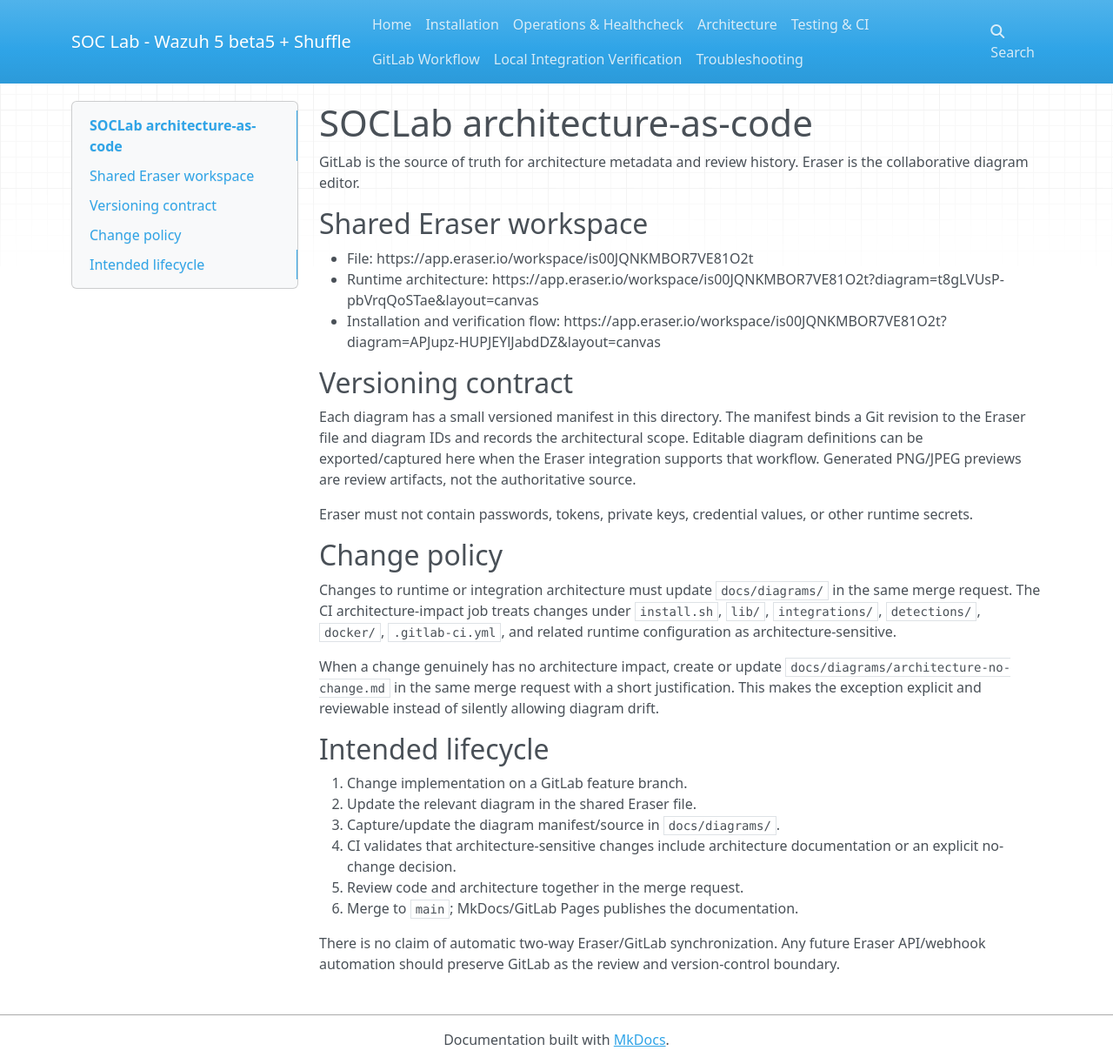
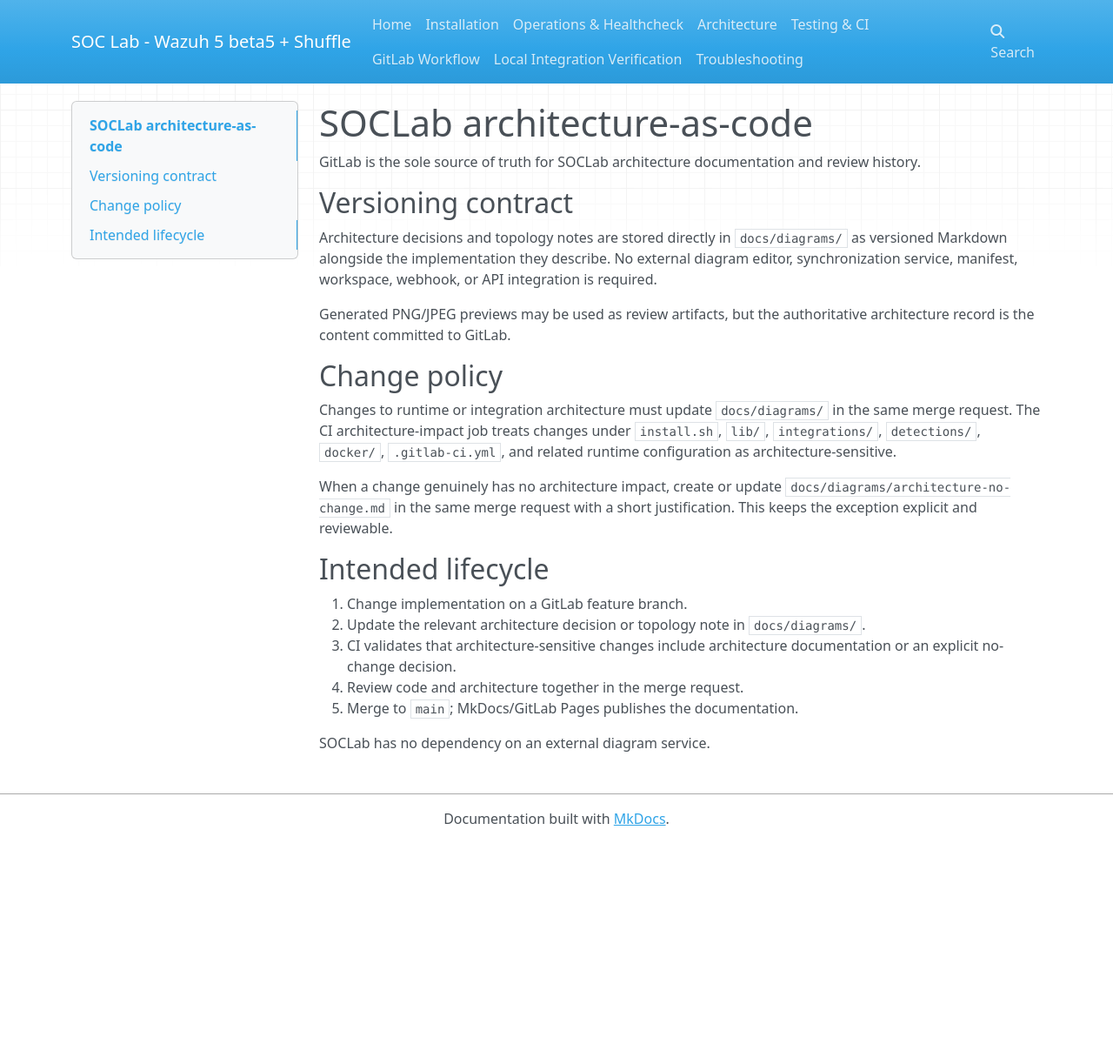
Before and after one commit to avioren/SOCLab, an MkDocs documentation site: the page built from docs/diagrams/README.md, in a window 1280 px wide and 1223 px high. Shown: the whole window at 87% size. Built offline with MkDocs 1.6.1, drawn with Linux system fonts in a browser that asks for light colours; nearby versions of some CDN libraries.

Commit message:
chore: remove Eraser integration and repository residuals

```diff
--- a/docs/diagrams/README.md
+++ b/docs/diagrams/README.md
@@ -1,32 +1,25 @@
 # SOCLab architecture-as-code
 
-GitLab is the source of truth for architecture metadata and review history. Eraser is the collaborative diagram editor.
-
-## Shared Eraser workspace
-
-- File: https://app.eraser.io/workspace/is00JQNKMBOR7VE81O2t
-- Runtime architecture: https://app.eraser.io/workspace/is00JQNKMBOR7VE81O2t?diagram=t8gLVUsP-pbVrqQoSTae&layout=canvas
-- Installation and verification flow: https://app.eraser.io/workspace/is00JQNKMBOR7VE81O2t?diagram=APJupz-HUPJEYlJabdDZ&layout=canvas
+GitLab is the sole source of truth for SOCLab architecture documentation and review history.
 
 ## Versioning contract
 
-Each diagram has a small versioned manifest in this directory. The manifest binds a Git revision to the Eraser file and diagram IDs and records the architectural scope. Editable diagram definitions can be exported/captured here when the Eraser integration supports that workflow. Generated PNG/JPEG previews are review artifacts, not the authoritative source.
+Architecture decisions and topology notes are stored directly in `docs/diagrams/` as versioned Markdown alongside the implementation they describe. No external diagram editor, synchronization service, manifest, workspace, webhook, or API integration is required.
 
-Eraser must not contain passwords, tokens, private keys, credential values, or other runtime secrets.
+Generated PNG/JPEG previews may be used as review artifacts, but the authoritative architecture record is the content committed to GitLab.
 
 ## Change policy
 
 Changes to runtime or integration architecture must update `docs/diagrams/` in the same merge request. The CI architecture-impact job treats changes under `install.sh`, `lib/`, `integrations/`, `detections/`, `docker/`, `.gitlab-ci.yml`, and related runtime configuration as architecture-sensitive.
 
-When a change genuinely has no architecture impact, create or update `docs/diagrams/architecture-no-change.md` in the same merge request with a short justification. This makes the exception explicit and reviewable instead of silently allowing diagram drift.
+When a change genuinely has no architecture impact, create or update `docs/diagrams/architecture-no-change.md` in the same merge request with a short justification. This keeps the exception explicit and reviewable.
 
 ## Intended lifecycle
 
 1. Change implementation on a GitLab feature branch.
-2. Update the relevant diagram in the shared Eraser file.
-3. Capture/update the diagram manifest/source in `docs/diagrams/`.
-4. CI validates that architecture-sensitive changes include architecture documentation or an explicit no-change decision.
-5. Review code and architecture together in the merge request.
-6. Merge to `main`; MkDocs/GitLab Pages publishes the documentation.
+2. Update the relevant architecture decision or topology note in `docs/diagrams/`.
+3. CI validates that architecture-sensitive changes include architecture documentation or an explicit no-change decision.
+4. Review code and architecture together in the merge request.
+5. Merge to `main`; MkDocs/GitLab Pages publishes the documentation.
 
-There is no claim of automatic two-way Eraser/GitLab synchronization. Any future Eraser API/webhook automation should preserve GitLab as the review and version-control boundary.
+SOCLab has no dependency on an external diagram service.
```
Also changed, not shown: docs/diagrams/eraser-manifest.yml (deleted, +0 -47 lines), docs/diagrams/shuffle-single-node-swarm.md (+2 -2 lines), 1 other file.
